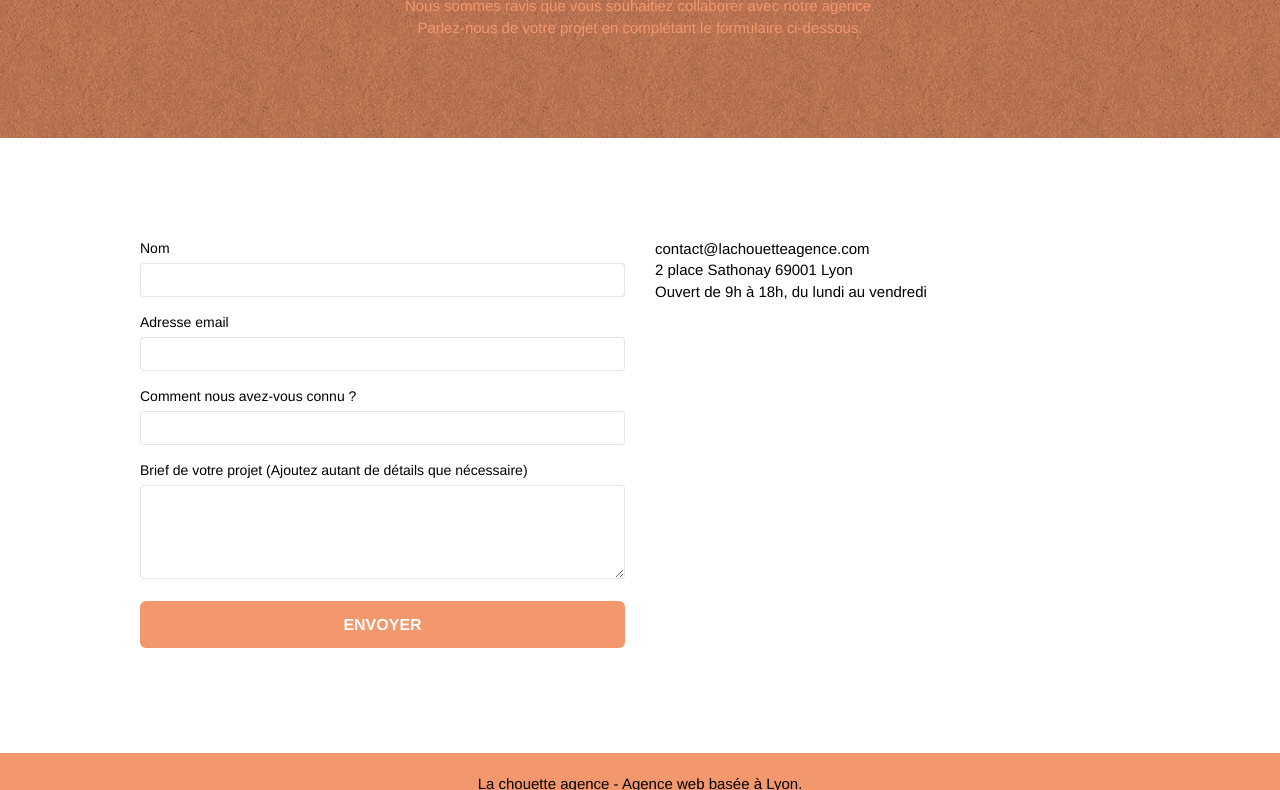
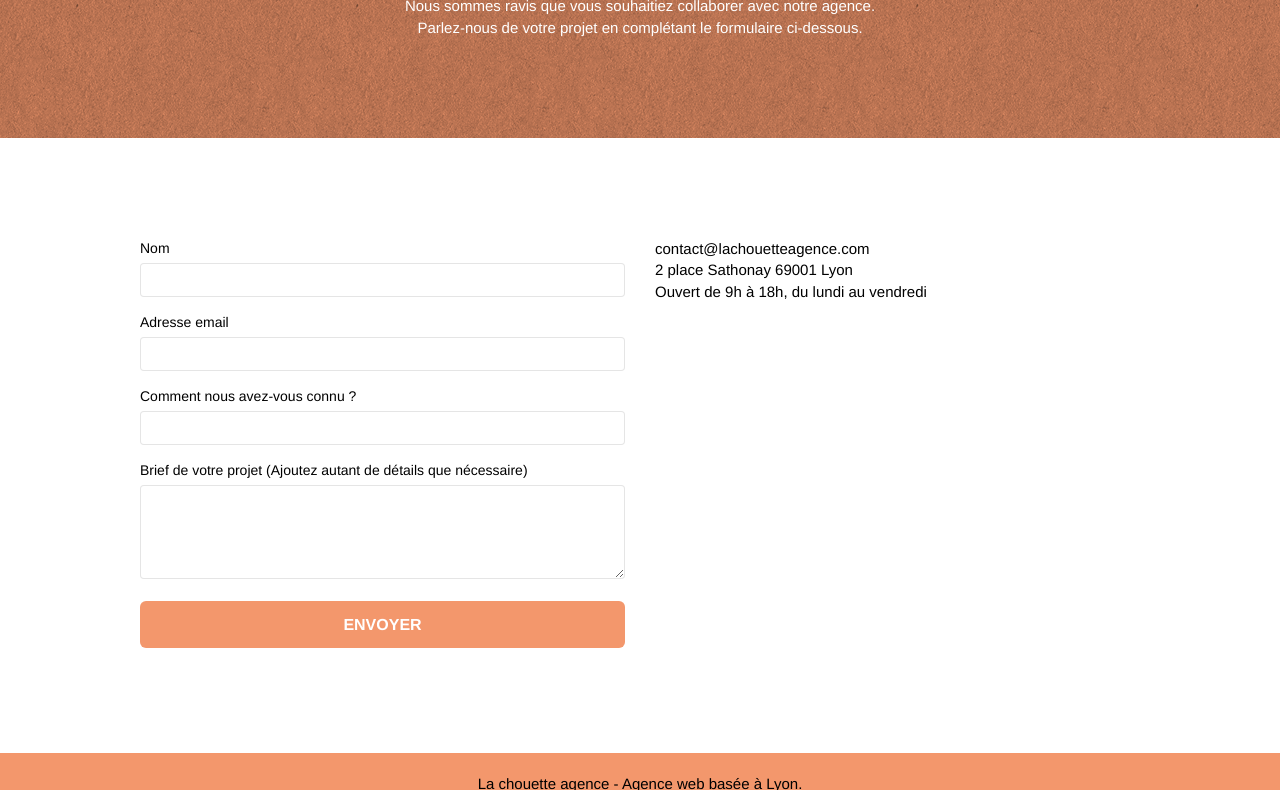
Before and after one commit to MariehBarriere/OCP4, a plain HTML site: page Contact.html in a window 1280 px wide. Shown: the part 269-1059 px from the top of the page. Drawn offline with Linux system fonts and the light colour scheme.

Commit message:
white font tc-white

```diff
--- a/style.css
+++ b/style.css
@@ -525,10 +525,10 @@ button {
     margin-top: 6px;
 }
 
-.showScrollTop {
+/*.showScrollTop {
     font-size: 14px;
     opacity: 1;
-}
+}*/
 
 a[data-lightbox] {
     position: relative;
@@ -796,7 +796,7 @@ h5{
 }
 
 .tc-white {
-    color: #F3976C!important;
+    color: #FFFFFF!important;
 }
 
 .btn-atomic-tangerine {
```
